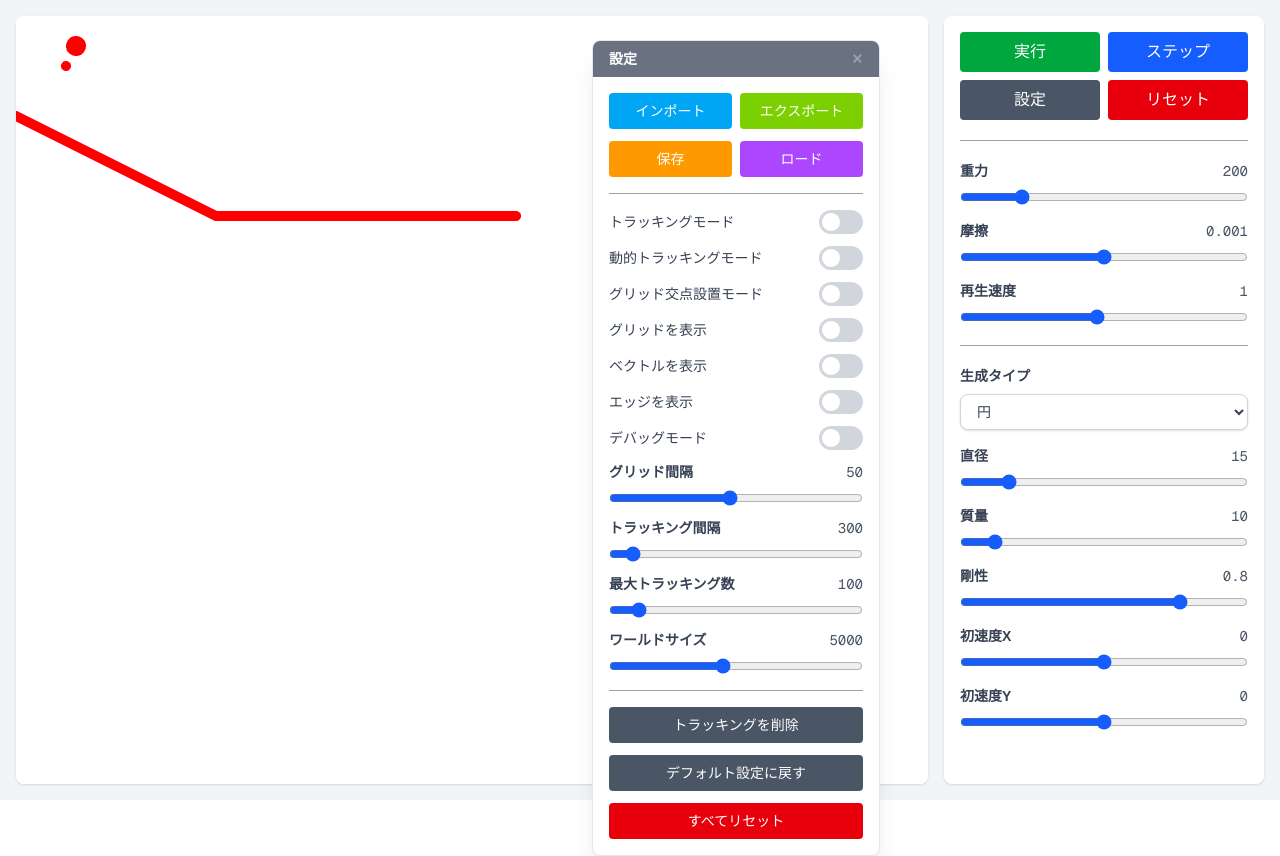
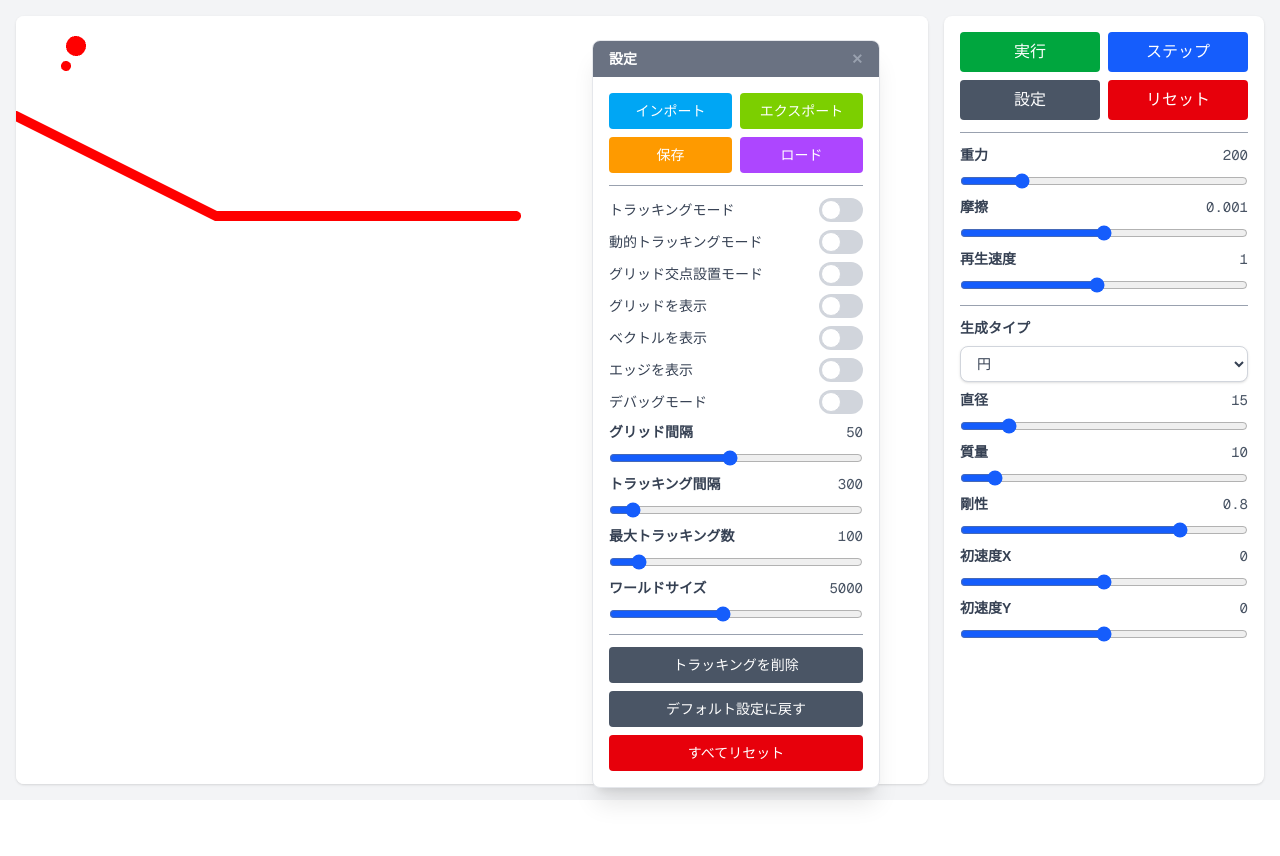
Before and after one commit to Taka005/PhysicsLab, a Next.js app: page / in a window 1280 px wide. Both pictures are taken after a click on the button "設定". After the commit the page ends 800 px from the top, so only its background shows below. Built offline with nearby package versions, Linux system fonts and the light colour scheme.

Commit message:
UIのスタイルを調整し、ControlPanelとSettingPanelの間隔を最適化

```diff
--- a/src/components/ControlPanel.tsx
+++ b/src/components/ControlPanel.tsx
@@ -18,7 +18,7 @@ export default function ControlPanel() {
 
   return (
     <>
-      <div className="w-80 h-full bg-white rounded-lg shadow-sm p-4 flex flex-col gap-4 overflow-y-auto scrollbar-none">
+      <div className="w-80 h-full bg-white rounded-lg shadow-sm p-4 flex flex-col gap-2 overflow-y-auto scrollbar-none">
         <div className="flex flex-col gap-2">
           <div className="flex gap-2">
             {state.isStarted ? (
--- a/src/components/PhysicsCanvas.tsx
+++ b/src/components/PhysicsCanvas.tsx
@@ -195,7 +195,7 @@ export default function PhysicsCanvas() {
       ref={containerRef}
       className="flex-1 h-full relative bg-white rounded-lg shadow-sm overflow-hidden"
     >
-      <canvas tabIndex={0} ref={canvasRef} className="block w-full h-full outline-none" {...handlers}/>
+      <canvas ref={canvasRef} className="block w-full h-full" {...handlers}/>
     </div>
   );
 }
--- a/src/components/ui/SettingPanel.tsx
+++ b/src/components/ui/SettingPanel.tsx
@@ -61,7 +61,7 @@ export default function SettingPanel() {
 
   return (
     <>
-      <div className="p-4 flex flex-col gap-3 text-sm">
+      <div className="p-4 flex flex-col gap-2 text-sm">
         <input
           type="file"
           ref={fileInputRef}
```
